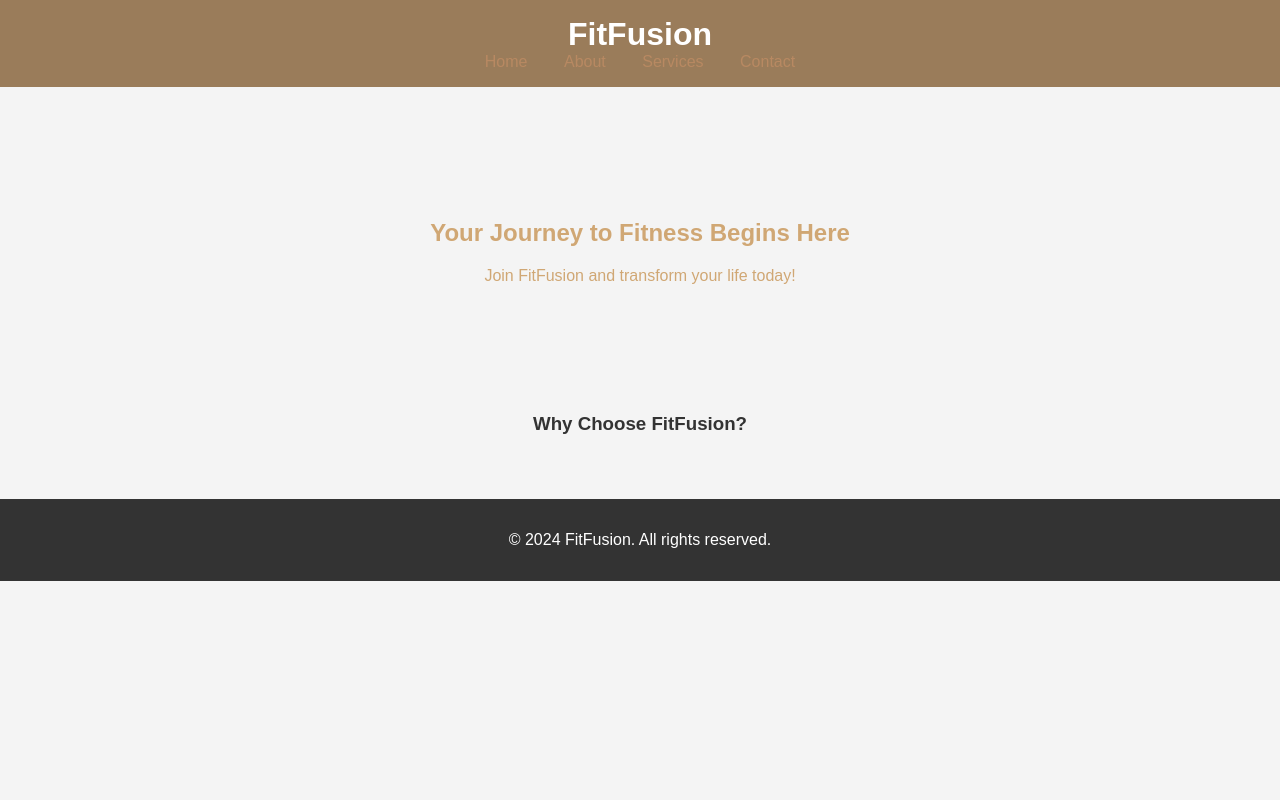
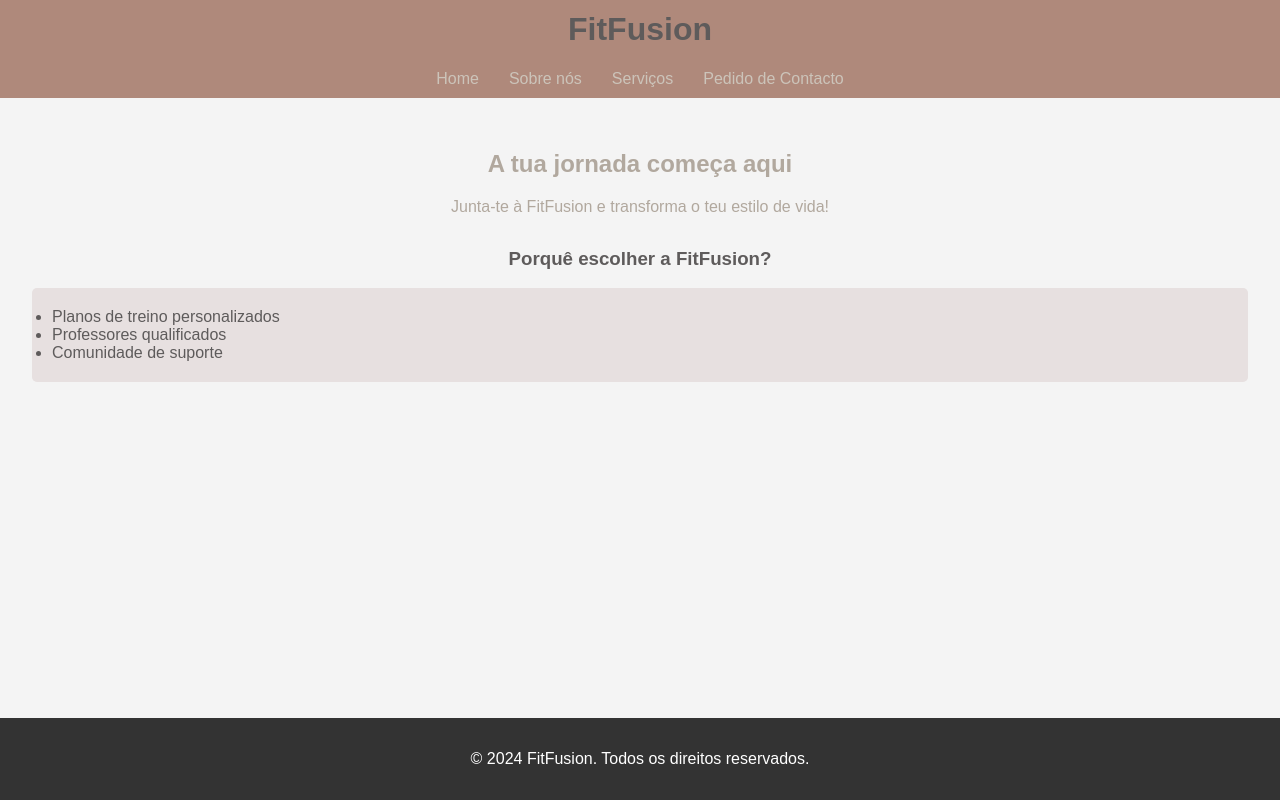
Before and after one commit to inesbarrs/inf23tig09, a plain HTML site: page index.html in a window 1280 px wide. Drawn offline with Linux system fonts and the light colour scheme.

Commit message:
alterações

```diff
--- a/css/styles.css
+++ b/css/styles.css
@@ -1,47 +1,44 @@
 body {
+    display: flex;
+    flex-direction: column;
+    min-height: 100vh;
+    margin: 0;
     font-family: Arial, sans-serif;
-    margin: 0;
-    padding: 0;
-    color: #333;
+    color: #5e5b5b;
     background-color: #f4f4f4;
 }
 
-.navbar {
-    background-color: #9a7c5a;
-    color: #fff;
-    padding: 1rem 0;
-    text-align: center;
+header {
+    display: flex;
+    flex-direction: column;
+    align-items: center;
+    background-color: #af897b;
+    margin-top: -20px;
+    padding: 10px;
 }
 
-header h1 {
-    margin: 0;
-    font-size: 2rem;
+header > nav {
+    display: flex;
+    column-gap: 30px;
 }
 
 nav a {
-    color: #b88962;
-    margin: 0 1rem;
+    color: #ccc4ba;
     text-decoration: none;
 }
 
 main {
     padding: 2rem;
+    flex: 1;
 }
 
 .intro-cards {
     margin: 2rem 0;
 }
 
-.hero {
-    background: url('fitness.jpg') no-repeat center center/cover;
-    color: #d0a774;
-    padding: 5rem 0;
+.home-text {
+    color: #b1a89e;
     text-align: center;
-}
-
-section > ul{
-    background-color: red;
-    display: none;
 }
 
 #home_title{
@@ -50,6 +47,23 @@ section > ul{
 
 .features, .about, .services, .contact {
     margin: 2rem 0;
+}
+
+.about {
+    text-align: center;
+    margin: 2rem 0;
+}
+
+table {
+    background-color: #e7e0e0;
+    border-radius: 5px;
+    padding: 10px;
+}
+
+.features > ul {
+    background-color: #e7e0e0;
+    border-radius: 5px;
+    padding: 20px
 }
 
 .cards-container {
@@ -108,10 +122,12 @@ form label {
 form input, form textarea {
     padding: 0.5rem;
     margin-top: 0.5rem;
+    border: none;
+    text-align: center;
 }
 
 form button {
-    background-color: #f0bf85;
+    background-color: #ccc4ba;
     color: #fff;
     padding: 0.7rem;
     border: none;
@@ -120,5 +136,9 @@ form button {
 }
 
 form button:hover {
-    background-color: #ff4500;
+    background-color: #af897b;
 }
+
+.contact > h2 {
+    text-align: center;
+}
--- a/index.html
+++ b/index.html
@@ -7,31 +7,34 @@
     <link rel="stylesheet" href="css/styles.css">
 </head>
 <body>
-    <header class="navbar">
+
+    <header>
         <h1>FitFusion</h1>
         <nav>
             <a href="index.html">Home</a>
-            <a href="about.html">About</a>
-            <a href="services.html">Services</a>
-            <a href="contact.html">Contact</a>
+            <a href="about.html">Sobre nós</a>
+            <a href="services.html">Serviços</a>
+            <a href="contact.html">Pedido de Contacto</a>
         </nav>
     </header>
+
     <main>
-        <section class="hero">
-            <h2>Your Journey to Fitness Begins Here</h2>
-            <p>Join FitFusion and transform your life today!</p>
+        <section class="home-text">
+            <h2>A tua jornada começa aqui</h2>
+            <p>Junta-te à FitFusion e transforma o teu estilo de vida!</p>
         </section>
         <section class="features">
-            <h3 id="home_title">Why Choose FitFusion?</h3>
+            <h3 id="home_title">Porquê escolher a FitFusion?</h3>
             <ul>
-                <li>Personalized Training Plans</li>
-                <li>Expert Trainers</li>
-                <li>Community Support</li>
+                <li>Planos de treino personalizados</li>
+                <li>Professores qualificados</li>
+                <li>Comunidade de suporte</li>
             </ul>
         </section>
     </main>
+
     <footer>
-        <p>&copy; 2024 FitFusion. All rights reserved.</p>
+        <p>&copy; 2024 FitFusion. Todos os direitos reservados.</p>
     </footer>
 </body>
 </html>
```
Also changed, not shown: about.html (+23 -6 lines), contact.html (+9 -9 lines), services.html (+15 -15 lines).
